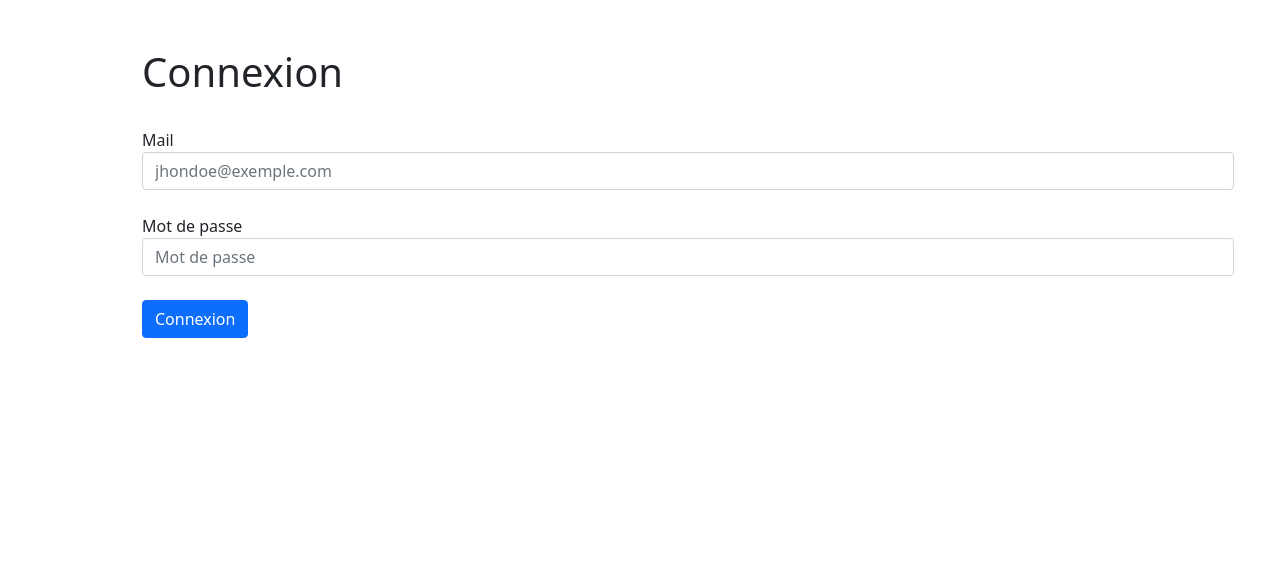
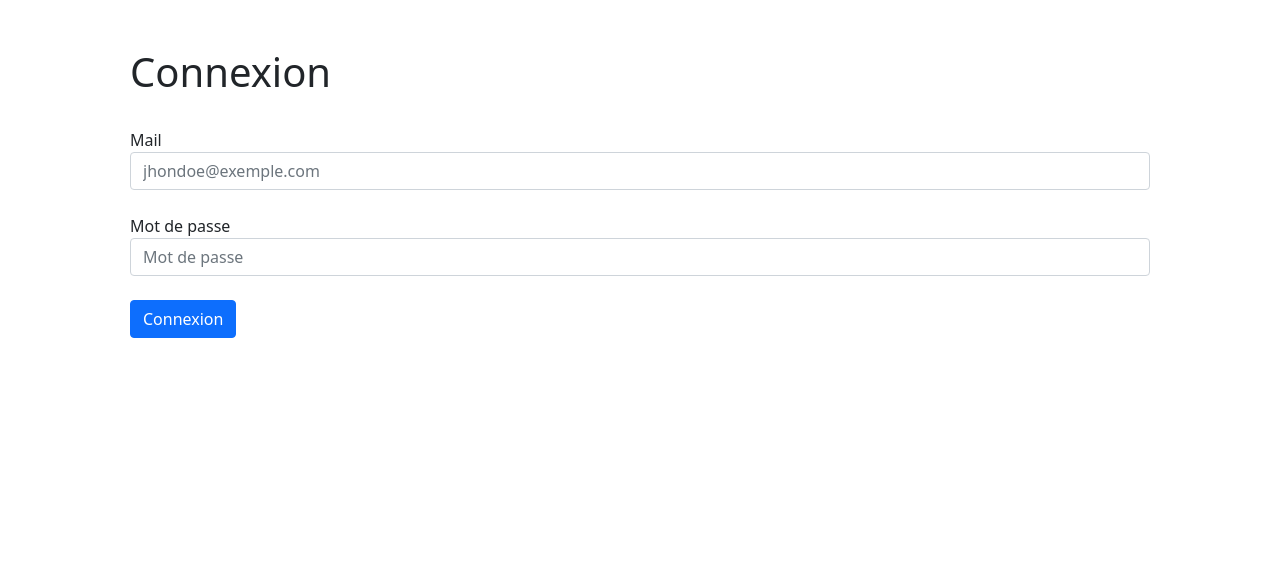
Before and after one commit to damirdine/minitchat-php, a PHP site: page /index.php in a window 1280 px wide. Shown: the part 56-634 px from the top of the page. Run offline with PHP 8.4, Linux system fonts and the light colour scheme; data that the repository does not hold is empty.

Commit message:
Update login.php

```diff
--- a/login.php
+++ b/login.php
@@ -29,7 +29,7 @@ if(isset($_POST['password']) && isset($_POST['email'])){
     <?php elseif(isset($passworNotMatch)):?>
         <p class="alert alert-warning mt-4"><?php echo(htmlspecialchars($passworNotMatch))?>.</p>
     <?php endif;?>
-    <form class="container m-5 d-grid gap-4" method='POST' action='index.php'>
+    <form class="m-5 d-grid gap-4" method='POST' action='index.php'>
         <h1>Connexion</h1>
         <div class="form-group">
             <label for="exampleInputEmail1">Mail</label>
```
